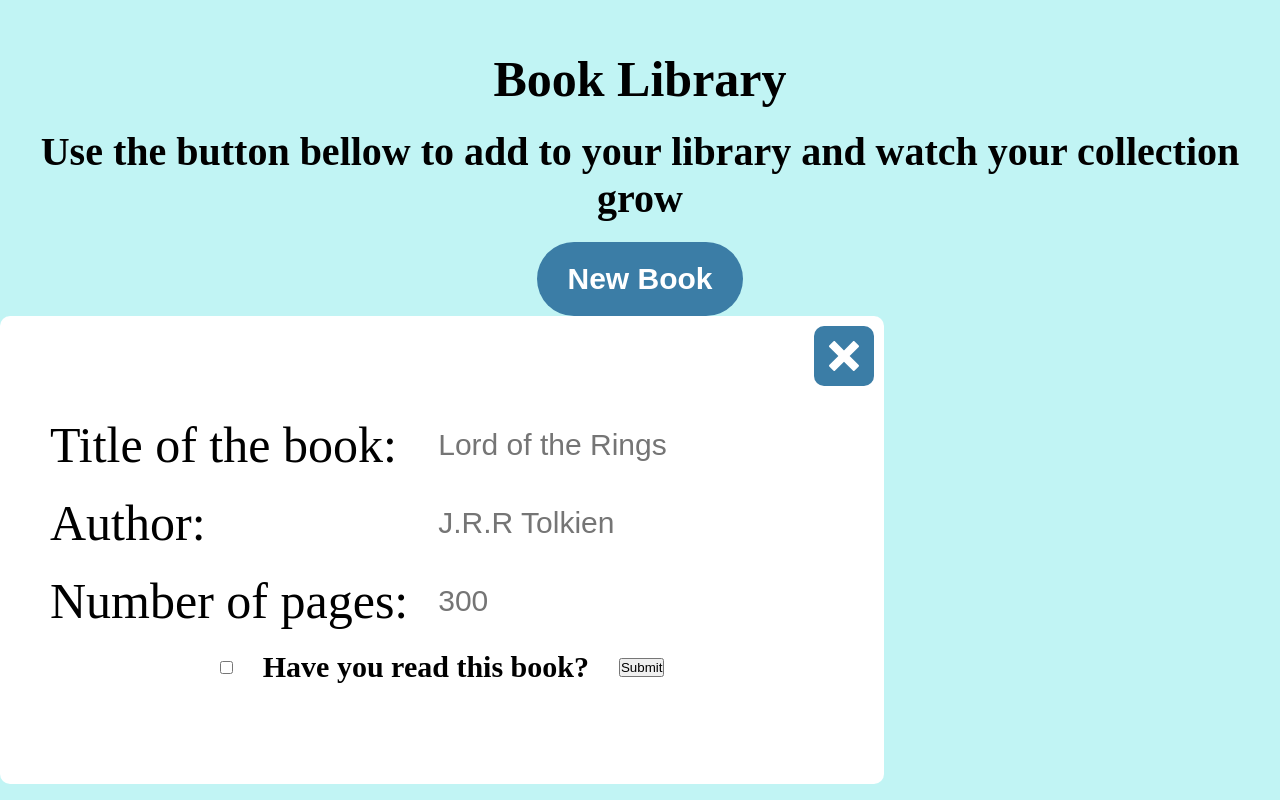
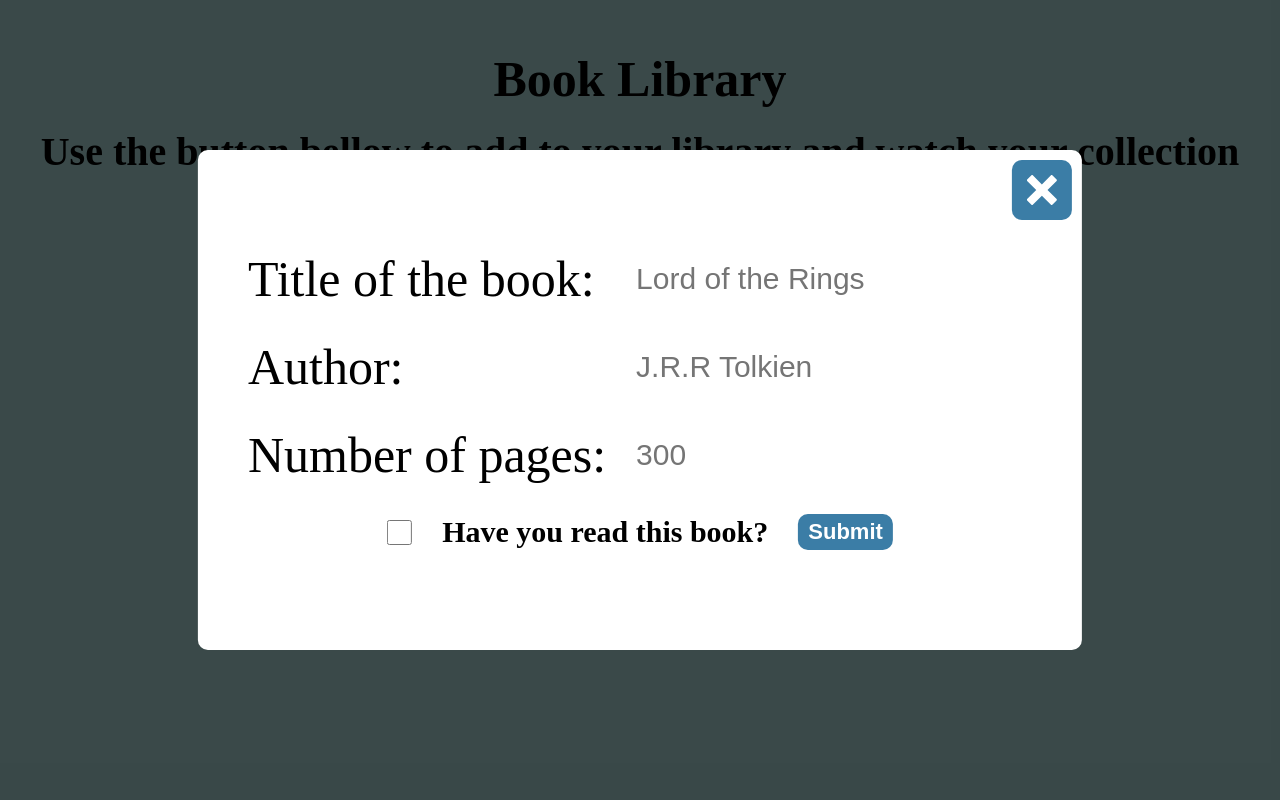
Before and after one commit to jovanlekic12/book-library-react, a React (Vite) app: page / in a window 1280 px wide. Built offline with nearby package versions, Linux system fonts and the light colour scheme.

Commit message:
add react portal

```diff
--- a/src/App.css
+++ b/src/App.css
@@ -54,8 +54,12 @@ body {
   border-radius: 1rem;
   display: flex;
   flex-direction: column;
-  gap: 2rem;
+  gap: 3rem;
   position: relative;
+  left: 50%;
+  top: 50%;
+  transform: translate(-50%, -50%);
+  z-index: 30;
 }
 
 .form label {
@@ -87,6 +91,28 @@ body {
   font-size: 3rem;
 }
 
+.checkbox {
+  width: 2.5rem;
+  height: 2.5rem;
+}
+
+.submit__btn {
+  font-size: 2.2rem;
+  padding: 0.5rem 1rem;
+  border-radius: 1rem;
+  color: #fff;
+  font-weight: 600;
+  background-color: rgb(59, 125, 166);
+  border: 0;
+  transition: background-color 0.3s;
+}
+
+.submit__btn:hover {
+  background-color: rgb(49, 109, 147);
+  transition: background-color 0.3;
+  cursor: pointer;
+}
+
 .cross__icon {
   font-size: 3rem;
   align-self: flex-end;
@@ -98,4 +124,23 @@ body {
   position: absolute;
   top: 1rem;
   right: 1rem;
+  cursor: pointer;
+  transition: background-color 0.3s;
 }
+
+.cross__icon:hover {
+  background-color: rgb(49, 109, 147);
+  transition: background-color 0.3s;
+}
+
+.overlay {
+  background-color: rgba(0, 0, 0, 0.7);
+  bottom: 0;
+  height: 100%;
+  left: 0;
+  position: fixed;
+  right: 0;
+  top: 0;
+  width: 100%;
+  z-index: 20;
+}
--- a/src/components/form.jsx
+++ b/src/components/form.jsx
@@ -1,7 +1,8 @@
 import { ImCross } from "react-icons/im";
-
+import ReactDOM from "react-dom";
 function Form() {
-  return (
+  return ReactDOM.createPortal(
+    <div className="overlay">
       <form className="form">
         <ImCross className="cross__icon" />
         <div className="input__div">
@@ -30,6 +31,8 @@ function Form() {
           <button className="submit__btn">Submit</button>
         </div>
       </form>
+    </div>,
+    document.body
   );
 }
 
```
Lines whose indentation alone changed are shown as unchanged.
